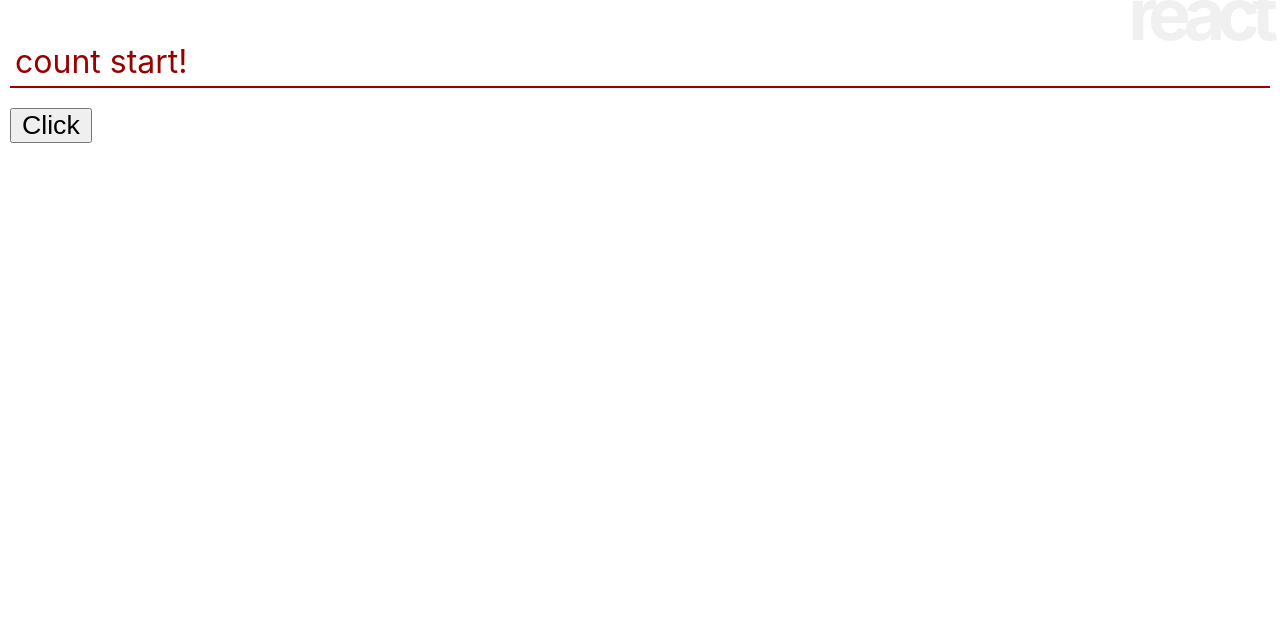
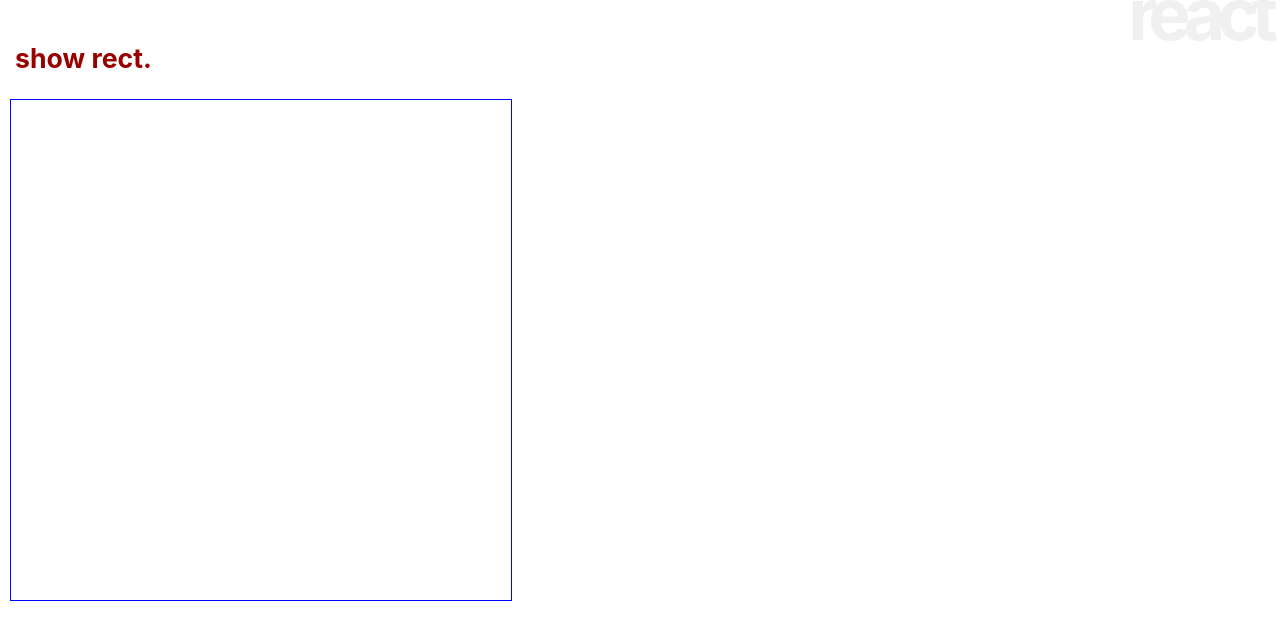
Before and after one commit to takalivian/react_app, a React (Create React App) app: page / in a window 1280 px wide. Shown: the top 640 px of the page. Built offline with nearby package versions, Linux system fonts and the light colour scheme.

Commit message:
プロパティとステートの連携

```diff
--- a/src/App.js
+++ b/src/App.js
@@ -3,40 +3,59 @@
 import './App.css';
 
 class App extends Component {
+
+  date =[];
+
   msgStyle = {
-    fontSize:"24pt",
+    fontSize:"20pt",
     color:"#900",
     margin:"20px 0",
-    padding:"5px",
-    borderBottom:"2px solid #900"
+    padding:"5px"
   }
-  btnStyle = {
-    fontSize:"20pt",
-    padding:"0 10px"
+
+  area= {
+    width:"500px",
+    height:"500px",
+    border: "1px solid blue"
   }
 
   constructor(props){
     super(props);
     this.state={
-      counter:0,
-      msg:"count start!",
+      list:this.date
     };
     this.doAction = this.doAction.bind(this);
   }
 
   doAction(e){
-    this.setState((state)=>({
-      counter: state.counter + 1,
-      msg:"count: "+ state.counter
-    }));
+    let x = e.pageX;
+    let y = e.pageY;
+    this.date.push({x:x, y:y});
+    this.setState({
+      list:this.date
+    }) ;
+  }
+
+  draw(d){
+    let s = {
+      position:"absolute",
+      left:(d.x - 25) + "px",
+      top:(d.y - 25) + "px",
+      width:"50px",
+      height:"50px",
+      backgroundColor:"#66f3"
+    };
+    return <div style={s} ></div>;
   }
 
   render (){
     return <div>
       <h1>react</h1>
-      <p style={this.msgStyle}>{this.state.msg}</p>
-      <button style={this.btnStyle} onClick={this.doAction}>Click</button>
-    </div>
+      <h2 style={this.msgStyle}>show rect.</h2>
+      <div style={this.area} onClick={this.doAction}>
+        {this.date.map((value)=>this.draw(value))}
+      </div>
+    </div>;
   }
 
 }
--- a/src/index.js
+++ b/src/index.js
@@ -4,5 +4,5 @@
 import App from './App';
 
 ReactDOM.render(
-  <App msg="Hello App." />, document.getElementById("root")
+  <App />, document.getElementById("root")
 );
```
